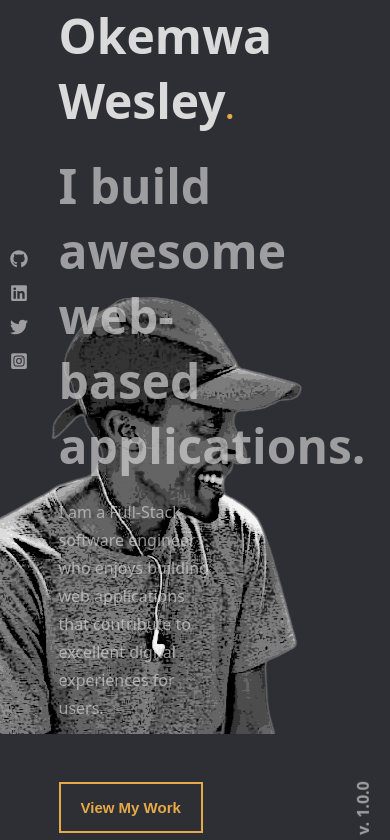
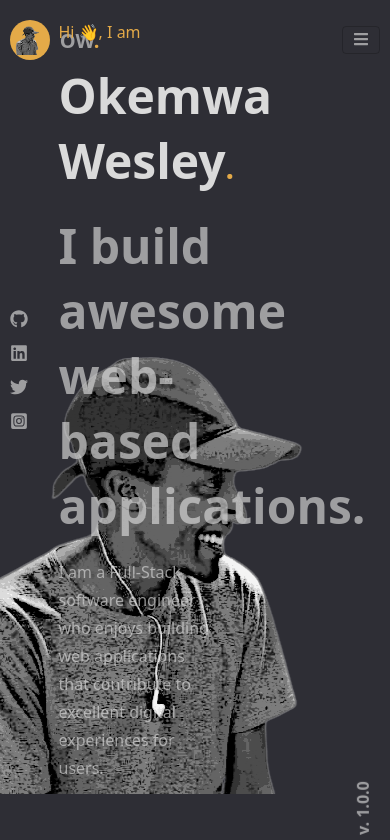
Before and after one commit to 1wes/Wes-Portfolio, a React (Create React App) app: page /project/1 in a window 390 px wide. Shown: the top 840 px of the page. Built offline with nearby package versions, Linux system fonts and the light colour scheme; no server answers.

Commit message:
add mobile navbar to layout

```diff
--- a/src/App.js
+++ b/src/App.js
@@ -8,12 +8,14 @@ import Contact from './components/contact';
 import Footer from './components/footer';
 import AboutMe from './components/about';
 import Experience from './components/work';
+import { MobileNav } from './components/navbar';
 
 let App=()=>{
 
   return(
     <React.Fragment>
       <div className='app'>
+        <MobileNav/>
         <Navbar/>
         <IntroSection/>
         <AboutMe/>
```
